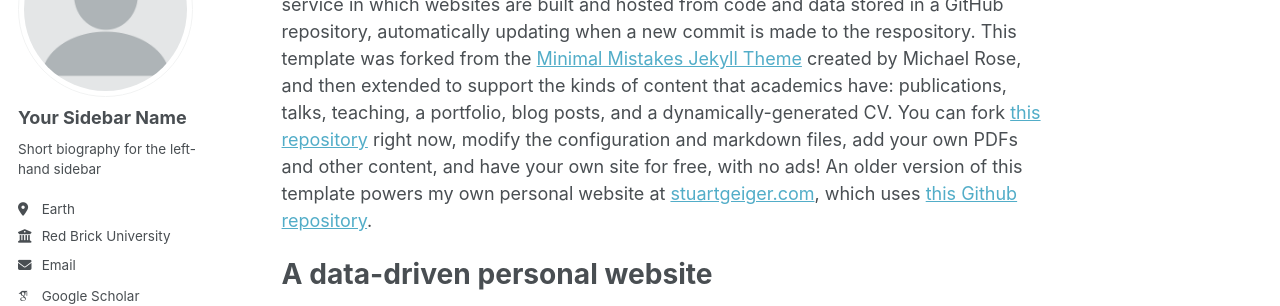
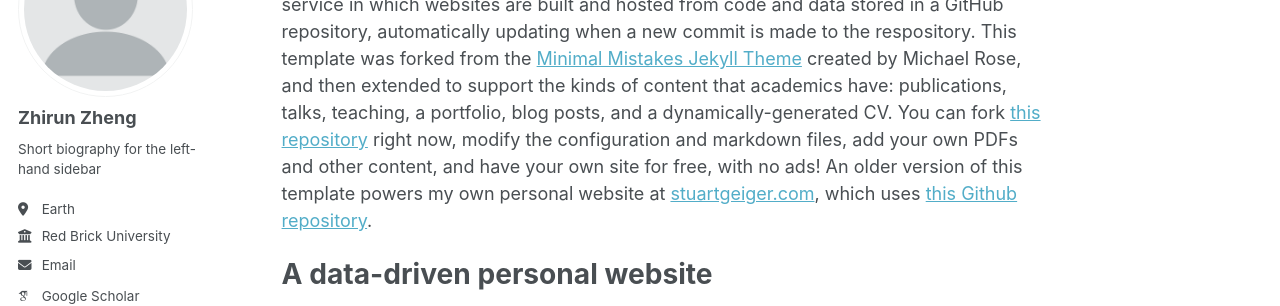
Before and after one commit to zhengzhirun/EN, a Jekyll site: the page built from _pages/about.md, in a window 1280 px wide. Shown: the part 184-490 px from the top of the page. Built offline with Jekyll 4.4.1, drawn with Linux system fonts in a browser that asks for light colours; some web fonts are replaced.

Commit message:
Update _config.yml

```diff
--- a/_config.yml
+++ b/_config.yml
@@ -22,7 +22,7 @@ repository               : "academicpages/academicpages.github.io"
 author:
   # Biographic information
   avatar           : "profile.png"
-  name             : "Your Sidebar Name"
+  name             : "Zhirun Zheng"
   pronouns         : # example: "she/her"
   bio              : "Short biography for the left-hand sidebar"
   location         : "Earth"
```
